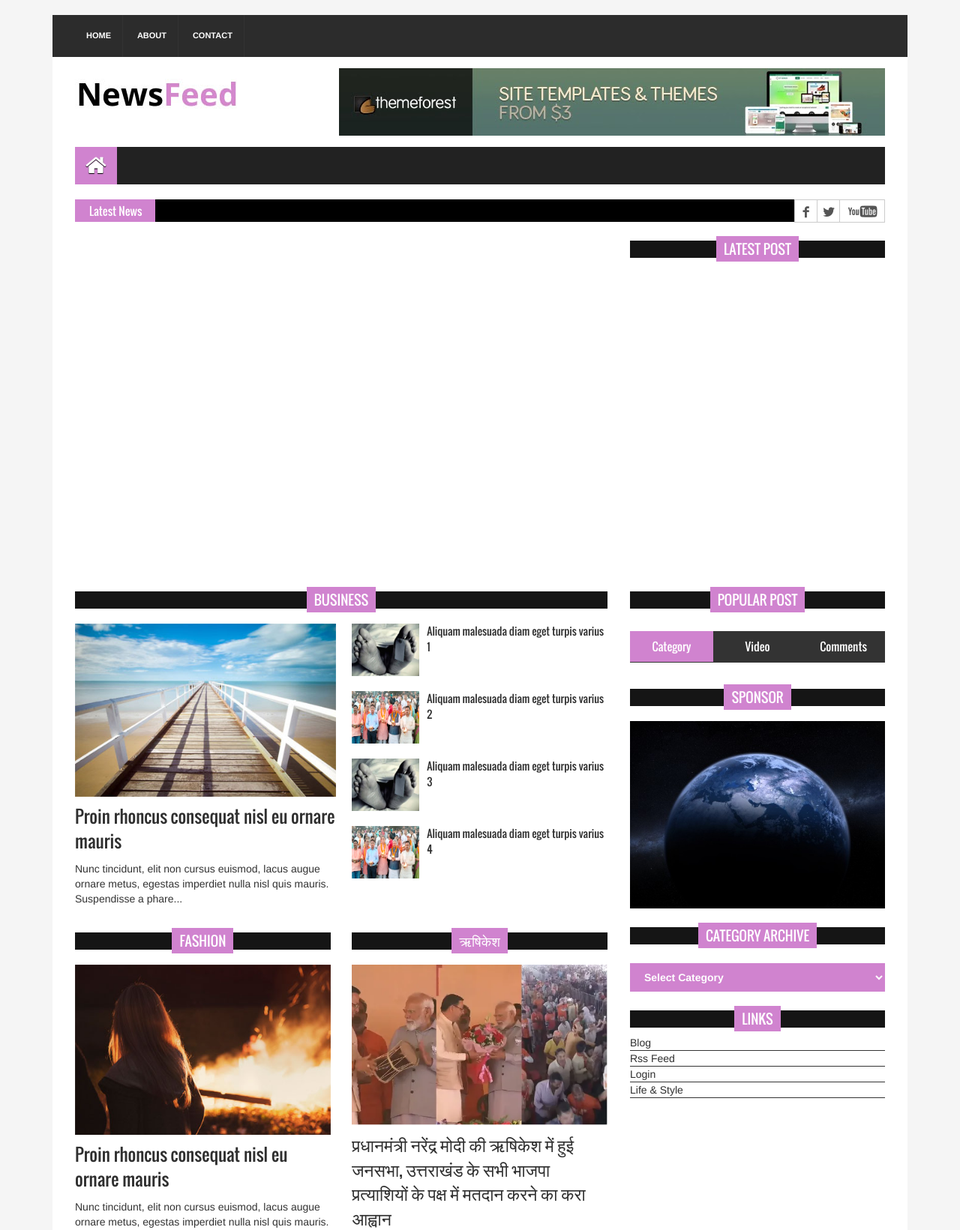
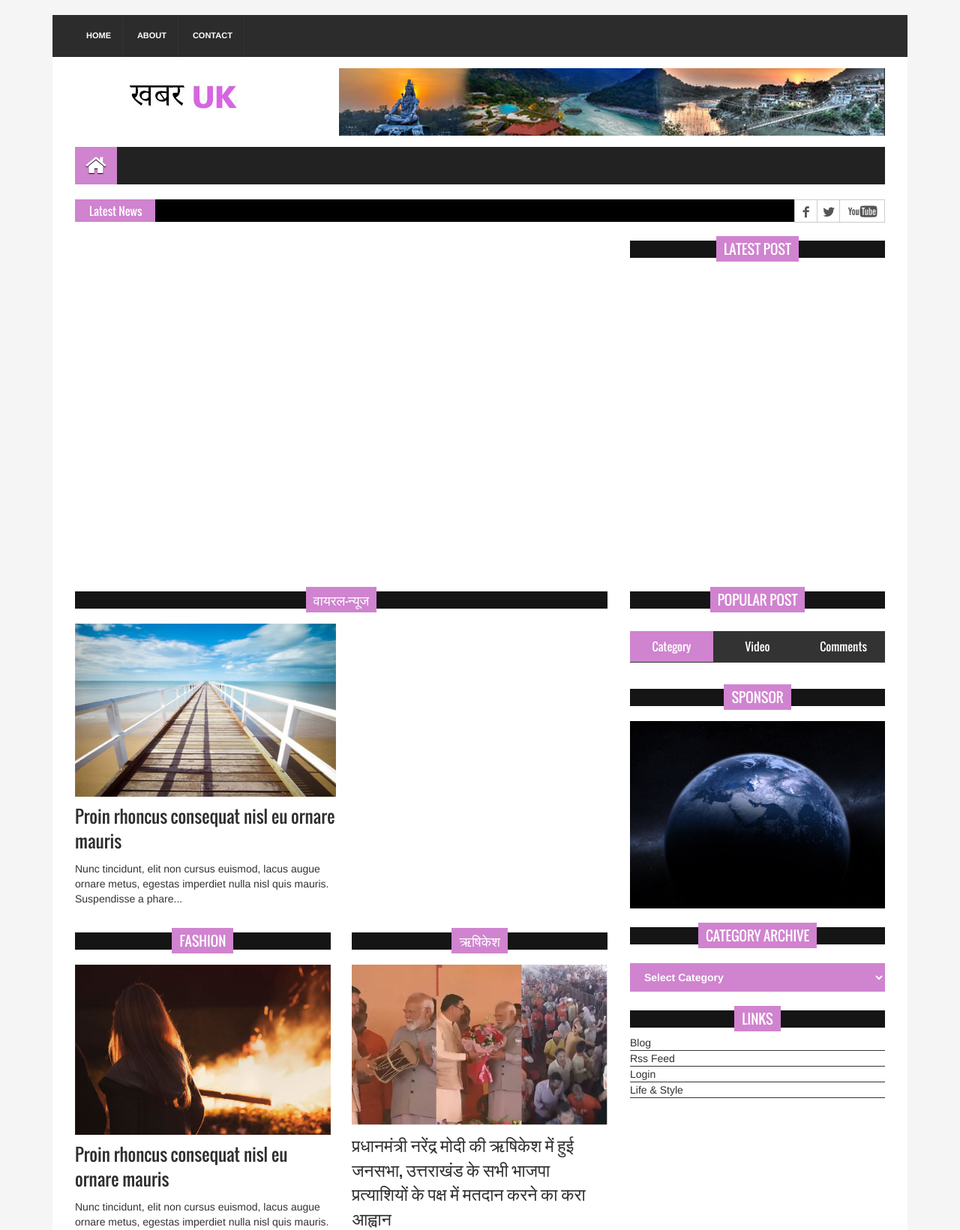
Before and after one commit to ajaykumarsingh24/khabaruk, a PHP site: page /sarif/ in a window 1280 px wide. Shown: the top 1641 px of the page at 75% size. Run offline with PHP 8.4, Linux system fonts and the light colour scheme.

Commit message:
code updated

```diff
--- a/include/classes.php
+++ b/include/classes.php
@@ -51,7 +51,6 @@
 			echo '</a>';
 			echo '<div class="slider_article">';
 			echo '<h2><a class="slider_tittle" href="pages/single_page.html">' . $row['title'] . '</a></h2>';
-			echo '<p>' . $row['description'] .'</p>';
 			echo '</div>';
 			echo '</div>';
 		}
--- a/index.html
+++ /dev/null
@@ -1 +0,0 @@
-<h1> Khabar UK</h1>
--- a/index.php
+++ b/index.php
@@ -77,7 +77,7 @@
                 <div class="col-lg-8 col-md-8 col-sm-8">
                     <div class="left_content">
                         <div class="single_post_content">
-                            <h2><span>Business</span></h2>
+                            <h2><span>वायरल-न्यूज</span></h2>
                             <div class="single_post_content_left">
                                 <ul class="business_catgnav  wow fadeInDown">
                                     <li>
@@ -95,42 +95,7 @@
                             </div>
                             <div class="single_post_content_right">
                                 <ul class="spost_nav">
-                                    <li>
-                                        <div class="media wow fadeInDown"> <a href="pages/single_page.html"
-                                                class="media-left"> <img alt=""
-                                                    src="<?=URL?>/assets/images/post_img1.jpg"> </a>
-                                            <div class="media-body"> <a href="pages/single_page.html"
-                                                    class="catg_title"> Aliquam malesuada diam eget turpis varius 1</a>
-                                            </div>
-                                        </div>
-                                    </li>
-                                    <li>
-                                        <div class="media wow fadeInDown"> <a href="pages/single_page.html"
-                                                class="media-left"> <img alt=""
-                                                    src="<?=URL?>/assets/images/post_img2.jpg"> </a>
-                                            <div class="media-body"> <a href="pages/single_page.html"
-                                                    class="catg_title"> Aliquam malesuada diam eget turpis varius 2</a>
-                                            </div>
-                                        </div>
-                                    </li>
-                                    <li>
-                                        <div class="media wow fadeInDown"> <a href="pages/single_page.html"
-                                                class="media-left"> <img alt=""
-                                                    src="<?=URL?>/assets/images/post_img1.jpg"> </a>
-                                            <div class="media-body"> <a href="pages/single_page.html"
-                                                    class="catg_title"> Aliquam malesuada diam eget turpis varius 3</a>
-                                            </div>
-                                        </div>
-                                    </li>
-                                    <li>
-                                        <div class="media wow fadeInDown"> <a href="pages/single_page.html"
-                                                class="media-left"> <img alt=""
-                                                    src="<?=URL?>/assets/images/post_img2.jpg"> </a>
-                                            <div class="media-body"> <a href="pages/single_page.html"
-                                                    class="catg_title"> Aliquam malesuada diam eget turpis varius 4</a>
-                                            </div>
-                                        </div>
-                                    </li>
+                                    <?php $admin->getLatestPost(5); ?>
                                 </ul>
                             </div>
                         </div>
@@ -426,7 +391,7 @@
                 </div>
                 <div class="col-lg-4 col-md-4 col-sm-4">
                     <aside class="right_content">
-                       <?php include 'pages/popular-post.php' ?>
+                        <?php include 'pages/popular-post.php' ?>
                         <div class="single_sidebar">
                             <ul class="nav nav-tabs" role="tablist">
                                 <li role="presentation" class="active"><a href="#category" aria-controls="home"
@@ -439,8 +404,8 @@
                             <div class="tab-content">
                                 <div role="tabpanel" class="tab-pane active" id="category">
                                     <ul>
-                                      <?php $admin->getAllCategory(); ?>
-                                     </ul>
+                                        <?php $admin->getAllCategory(); ?>
+                                    </ul>
                                 </div>
                                 <div role="tabpanel" class="tab-pane" id="video">
                                     <div class="vide_area">
--- a/pages/footer.php
+++ b/pages/footer.php
@@ -39,7 +39,7 @@
         </div>
     </div>
     <div class="footer_bottom">
-        <p class="copyright">Copyright &copy; <?php echo date('Y') ?> <a href="index.html">NewsFeed</a></p>
+        <p class="copyright">Copyright &copy; <?php echo date('Y') ?> <a href="home">khabaruk</a></p>
         <p class="developer">Developed By Wpfreeware</p>
     </div>
 </footer>
```
Also changed, not shown: include/db/khabar_uk.sql (+6 -6 lines), pages/popular-post.php (+4 -4 lines), assets/images/addbanner_728x90_V1.jpg, assets/images/logo.jpg.
